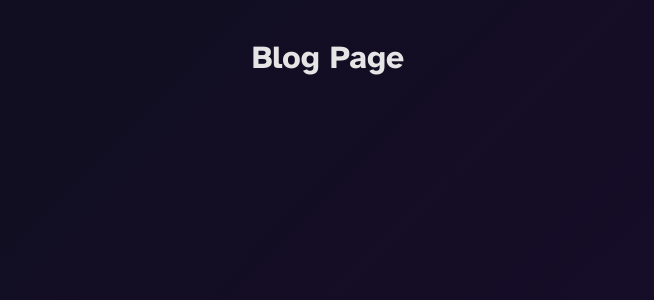
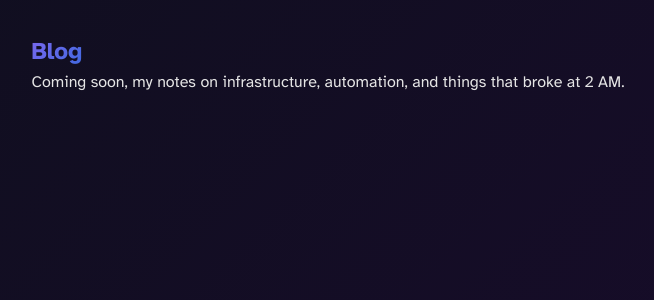
Before and after one commit to lopezatn/portfolio-frontend, a React (Vite) app: page /blog in a window 1280 px wide. Shown: the top 300 px of the page, without its empty margins (312-966 px from the left). Built offline with nearby package versions, Linux system fonts and the light colour scheme.

Commit message:
feat: blog placeholder text

```diff
--- a/src/pages/Blog.jsx
+++ b/src/pages/Blog.jsx
@@ -1,5 +1,16 @@
 function Blog() {
-    return <h1>Blog Page</h1>
+    return (
+    <section className="blog">
+      <div className="blog-header">
+        <h1 className="blog-title">
+          <span className="gradient-text">Blog</span>
+        </h1>
+        <p className="blog-subtitle">
+          Coming soon, my notes on infrastructure, automation, and things that broke at 2 AM.
+        </p>
+      </div>
+    </section>
+    )
 }
 
 export default Blog
```
